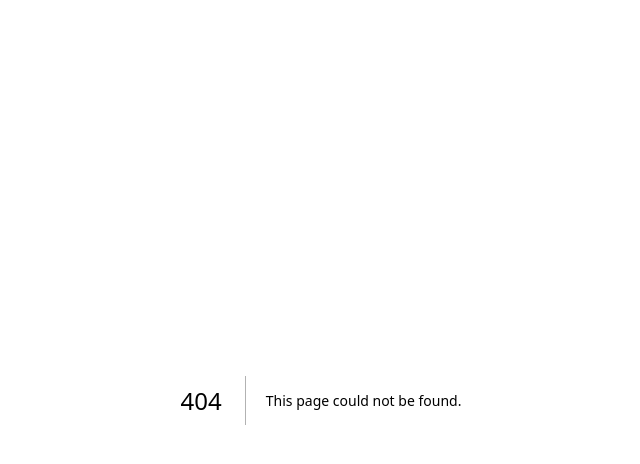
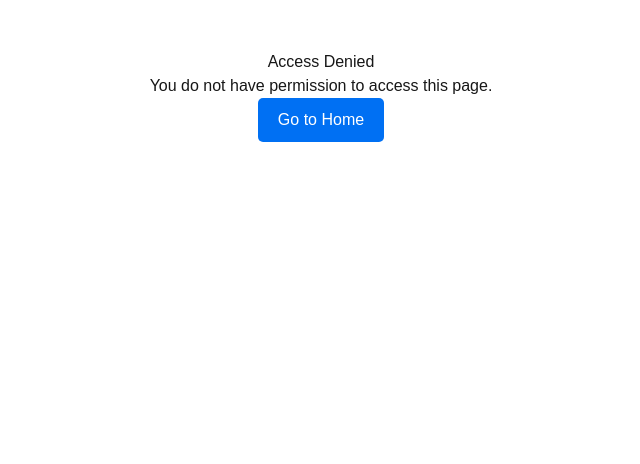
Before and after one commit to Taavi0192/Job-Listing-Website, a Next.js app: page /access-denied in a window 1280 px wide. Before the commit this address had no page. Shown: the top 464 px of the page, without its empty margins (319-959 px from the left). Built offline with nearby package versions, Linux system fonts and the light colour scheme.

Commit message:
All dashboards now have a logout button. Everything seems to be working fine now.

```diff
--- /dev/null
+++ b/src/app/access-denied/page.tsx
@@ -0,0 +1,28 @@
+'use client';
+import { useRouter } from 'next/navigation';
+
+export default function AccessDenied() {
+  const router = useRouter();
+
+  return (
+    <div style={{ textAlign: 'center', padding: '50px' }}>
+      <h1>Access Denied</h1>
+      <p>You do not have permission to access this page.</p>
+      <button
+        onClick={() => router.push('/')}
+        style={buttonStyle}>
+        Go to Home
+      </button>
+    </div>
+  );
+}
+
+const buttonStyle = {
+  padding: '10px 20px',
+  backgroundColor: '#0070f3',
+  color: 'white',
+  border: 'none',
+  borderRadius: '5px',
+  cursor: 'pointer',
+  fontSize: '16px',
+};
--- a/src/app/alumni/dashboard/page.tsx
+++ b/src/app/alumni/dashboard/page.tsx
@@ -1,15 +1,24 @@
+'use client';
+import { signOut } from 'next-auth/react';
 
-import { getServerSession } from 'next-auth';
-import { authOptions } from '../../api/auth/[...nextauth]/route';
-
-export default async function AlumniDashboard() {
-  const session = await getServerSession(authOptions);
-
-  // Alumni-specific content
+export default function AlumniDashboard() {
   return (
-    <div>
+    <div style={{ padding: '20px', textAlign: 'center' }}>
       <h1>Alumni Dashboard</h1>
-      <p>Welcome to the Alumni Dashboard, {session.user.name}!</p>
+      <p>Welcome, Alumni Member!</p>
+      <button onClick={() => signOut()} style={buttonStyle}>
+        Logout
+      </button>
     </div>
   );
 }
+
+const buttonStyle = {
+  padding: '10px 20px',
+  backgroundColor: '#d9534f',
+  color: 'white',
+  border: 'none',
+  borderRadius: '5px',
+  cursor: 'pointer',
+  fontSize: '16px',
+};
--- a/src/app/company/dashboard/page.tsx
+++ b/src/app/company/dashboard/page.tsx
@@ -1,15 +1,24 @@
+'use client';
+import { signOut } from 'next-auth/react';
 
-import { getServerSession } from 'next-auth';
-import { authOptions } from '../../api/auth/[...nextauth]/route';
-
-export default async function CompanyDashboard() {
-  const session = await getServerSession(authOptions);
-
-  // Company-specific content
+export default function CompanyDashboard() {
   return (
-    <div>
+    <div style={{ padding: '20px', textAlign: 'center' }}>
       <h1>Company Dashboard</h1>
-      <p>Welcome to the Company Dashboard, {session.user.name}!</p>
+      <p>Welcome, Company Member!</p>
+      <button onClick={() => signOut()} style={buttonStyle}>
+        Logout
+      </button>
     </div>
   );
 }
+
+const buttonStyle = {
+  padding: '10px 20px',
+  backgroundColor: '#d9534f',
+  color: 'white',
+  border: 'none',
+  borderRadius: '5px',
+  cursor: 'pointer',
+  fontSize: '16px',
+};
--- a/src/app/faculty/dashboard/page.tsx
+++ b/src/app/faculty/dashboard/page.tsx
@@ -1,27 +1,24 @@
-import { getServerSession } from 'next-auth';
-import { authOptions } from '@/app/api/auth/[...nextauth]/route';
-import { redirect } from 'next/navigation';
+'use client';
+import { signOut } from 'next-auth/react';
 
-export default async function FacultyDashboard() {
-  const session = await getServerSession(authOptions);
-
-  // Debugging: Ensure session is being recognized
-  console.log('Session on Faculty Dashboard:', session);
-
-  // If the user is not authenticated, redirect to login page
-  if (!session) {
-    redirect('/login');
-  }
-
-  // If the user is not a faculty member, redirect to home page or an error page
-  if (session.user.role !== 'faculty') {
-    redirect('/');
-  }
-
+export default function FacultyDashboard() {
   return (
-    <div>
+    <div style={{ padding: '20px', textAlign: 'center' }}>
       <h1>Faculty Dashboard</h1>
-      <p>Welcome, {session.user.name}!</p>
+      <p>Welcome, Faculty Member!</p>
+      <button onClick={() => signOut()} style={buttonStyle}>
+        Logout
+      </button>
     </div>
   );
 }
+
+const buttonStyle = {
+  padding: '10px 20px',
+  backgroundColor: '#d9534f',
+  color: 'white',
+  border: 'none',
+  borderRadius: '5px',
+  cursor: 'pointer',
+  fontSize: '16px',
+};
--- a/src/app/ilc/dashboard/page.tsx
+++ b/src/app/ilc/dashboard/page.tsx
@@ -1,16 +1,24 @@
+'use client';
+import { signOut } from 'next-auth/react';
 
-import { getServerSession } from 'next-auth';
-import { authOptions } from '../../api/auth/[...nextauth]/route';
-
-export default async function ILCDashboard() {
-  const session = await getServerSession(authOptions);
-
-
-  // ILC-specific content
+export default function ILCDashboard() {
   return (
-    <div>
+    <div style={{ padding: '20px', textAlign: 'center' }}>
       <h1>ILC Dashboard</h1>
-      <p>Welcome to the ILC Dashboard, {session.user.name}!</p>
+      <p>Welcome, ILC Head!</p>
+      <button onClick={() => signOut()} style={buttonStyle}>
+        Logout
+      </button>
     </div>
   );
 }
+
+const buttonStyle = {
+  padding: '10px 20px',
+  backgroundColor: '#d9534f',
+  color: 'white',
+  border: 'none',
+  borderRadius: '5px',
+  cursor: 'pointer',
+  fontSize: '16px',
+};
--- a/src/app/login/page.tsx
+++ b/src/app/login/page.tsx
@@ -25,9 +25,7 @@ const LoginPage = () => {
           router.push('/student/dashboard');
           break;
         case 'faculty':
-          console.log('abc')
           router.push('/faculty/dashboard');
-          router.refresh()
           break;
         case 'company':
           router.push('/company/dashboard');
--- a/src/app/profile/page.tsx
+++ b/src/app/profile/page.tsx
@@ -12,6 +12,7 @@ const Profile = () => {
       <h1>Profile</h1>
       <p>Name: {session.user.name}</p>
       <p>Email: {session.user.email}</p>
+      <p>Role: {session.user.role}</p>
     </div>
   );
 };
--- a/src/app/student/dashboard/page.tsx
+++ b/src/app/student/dashboard/page.tsx
@@ -1,16 +1,24 @@
+'use client';
+import { signOut } from 'next-auth/react';
 
-import { getServerSession } from 'next-auth';
-import { authOptions } from '../../api/auth/[...nextauth]/route';
-
-export default async function StudentDashboard() {
-  const session = await getServerSession(authOptions);
-
-
-  // Student-specific content
+export default function StudentDashboard() {
   return (
-    <div>
+    <div style={{ padding: '20px', textAlign: 'center' }}>
       <h1>Student Dashboard</h1>
-      <p>Welcome to the Student Dashboard, {session.user.name}!</p>
+      <p>Welcome, Student Member!</p>
+      <button onClick={() => signOut()} style={buttonStyle}>
+        Logout
+      </button>
     </div>
   );
 }
+
+const buttonStyle = {
+  padding: '10px 20px',
+  backgroundColor: '#d9534f',
+  color: 'white',
+  border: 'none',
+  borderRadius: '5px',
+  cursor: 'pointer',
+  fontSize: '16px',
+};
```
Also changed, not shown: src/middleware.ts (+6 -6 lines).
